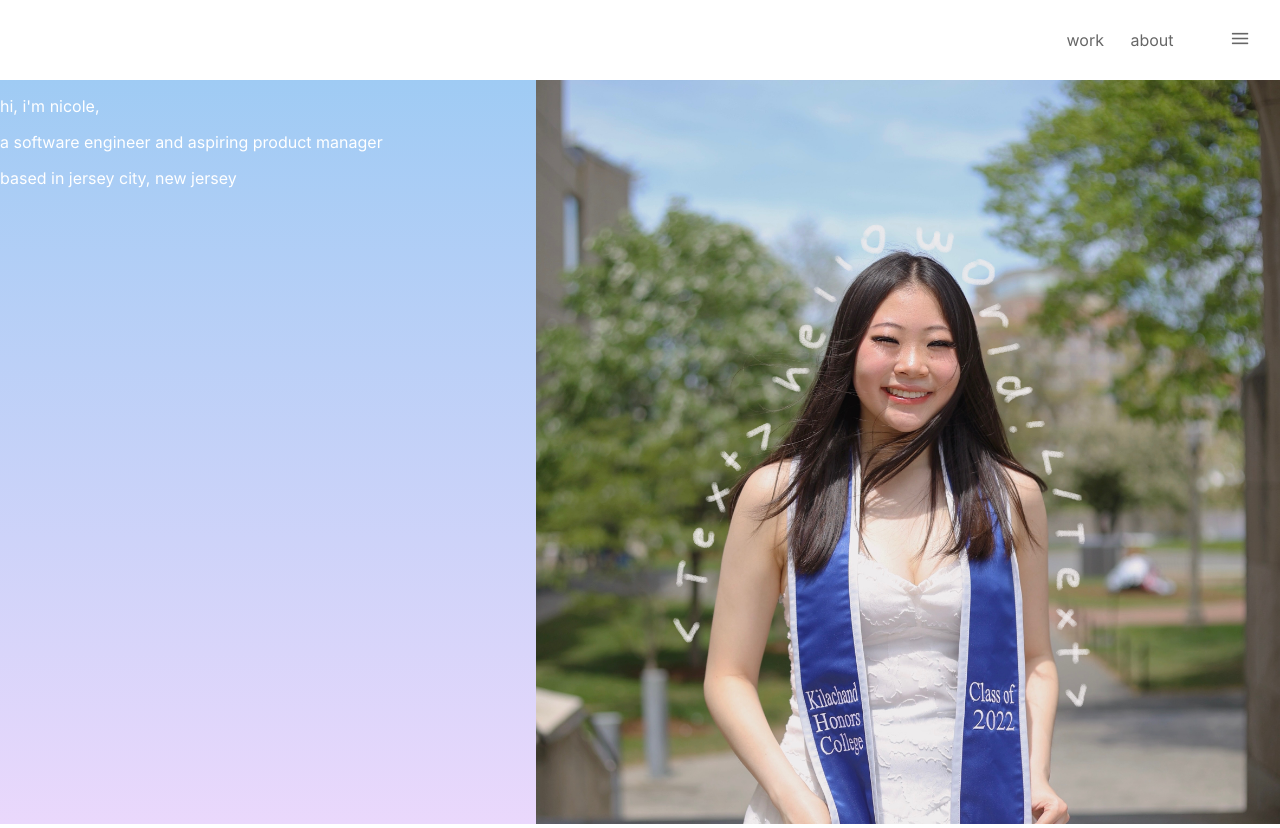
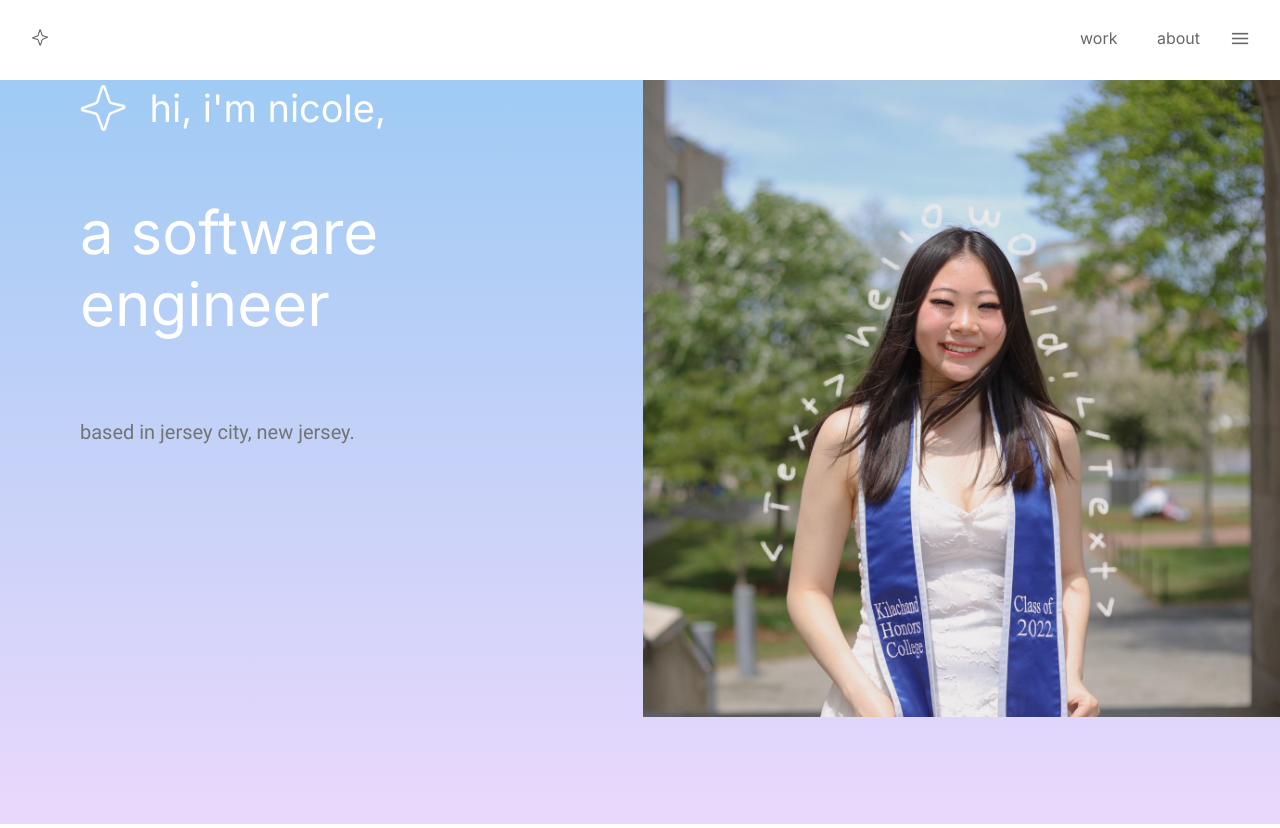
Before and after one commit to nicolekwon/this-is-nicole-kwon, a React (Create React App) app in the folder nicole-kwon-website/: page / in a window 1280 px wide. Both pictures are taken after a click on the button 1240 px from the left and 40 px from the top of the page. Built offline with nearby package versions, Linux system fonts and the light colour scheme.

Commit message:
Added routing

```diff
--- a/nicole-kwon-website/src/App.css
+++ b/nicole-kwon-website/src/App.css
@@ -1,7 +1,15 @@
+.sparkle {
+  position: fixed;
+  z-index: 6;
+  opacity: 0.5;
+  pointer-events: none;
+}
+
 .container {
   display: flex;
   flex-direction: column;
   align-content: flex-start;
+  overflow: hidden;
 }
 
 .navbar {
@@ -9,21 +17,44 @@
   height: 10vh;
   display: flex;
   flex-direction: row;
-  justify-content: flex-end;
+  justify-content: space-between;
+}
+
+.navstart {
+  display: flex;
+  justify-content: flex-start;
+  align-items: center;
+}
+
+.navend {
+  display: flex;
   text-align: center;
   align-items: center;
+  justify-content: flex-end;
+}
+
+.staroutline {
+  max-width: 30%;
+  max-height: 30%;
+  padding-bottom: 0.6vh;
+  padding-left: 4vh;
+  list-style-type: none;
+  text-decoration: none;
 }
 
 .navheaders {
   display: flex;
   flex-direction: row;
-  width: 20vh;
-  justify-content: space-evenly;
+  width: 15vh;
+  justify-content: space-between;
+  list-style-type: none;
 }
 
 .headers {
   font-family: "Inter-Regular";
   color: #666666;
+  padding-bottom: 0.6vh;
+  text-decoration: none;
 }
 
 .menu {
@@ -48,22 +79,47 @@
   justify-content: space-between;
 }
 
-.firstline {
+.star {
+  max-width: 6vh;
+  max-height: 6vh;
+  padding-right: 1vh;
+}
+
+.intro {
+  padding-left: 10vh;
+  padding-right: 10vh;
   display: flex;
   flex-direction: column;
 }
 
-.star {
-  max-width: 20%;
-  max-height: 20%;
+.firstline {
+  display: flex;
+  flex-direction: row;
+  align-items: center;
+  height: 7vh;
 }
 
-.intro {
+.intro1 {
+  padding-left: 2vh;
+  font-size: 38px;
   font-family: "EBGaramond-Regular";
   color: white;
+}
+
+.intro2 {
+  font-family: "EBGaramond-Regular";
+  font-size: 60px;
+  color: white;
+}
+
+.intro3 {
+  font-size: 20px;
+  font-family: "Roboto-Regular";
+  color: #737373;
 }
 
 .photo {
   max-width: 100%;
   max-height: 100%;
+  display: block;
 }
--- a/nicole-kwon-website/src/App.js
+++ b/nicole-kwon-website/src/App.js
@@ -3,10 +3,107 @@ import React from 'react';
 import Fade from 'react-reveal/Fade';
 import menu from './icons/menu.png';
 import star from './icons/star.png';
+import star_outline from './icons/star_outline.png';
 import photo from './icons/photo.jpg';
 import software_engineer from './icons/software_engineer.JPEG';
+import {
+  Link
+} from 'react-router-dom'
 
 function App() {
+  /*
+  // For sparkly cursor
+  let trailArr = [1, .9, .8, .5, .25, .6, .4, .3, .2];
+  var sparklesArr = [];
+
+  function trailAnimation(e, i, maxYTranslation) {
+    let elem = document.createElement('div');
+
+    elem = styleSparkle(elem, e, i);
+
+    elem.classList.add("sparkle");
+
+    document.body.appendChild(elem);
+
+    elem = addAnimationProperties(elem, i, maxYTranslation);
+
+    sparklesArr.push(elem);
+  }
+
+  function styleSparkle(elem, e, i) {
+    let j = (1 - i) * 50;
+    let size = Math.ceil(Math.random() * 10 * i) + 'px';
+
+    elem.style.top = e.pageY - window.scrollY + Math.round(Math.random() * j - j / 2) + 'px';
+    elem.style.left = e.pageX + Math.round(Math.random() * j - j / 2) + 'px';
+
+    elem.style.width = size;
+    elem.style.height = size;
+    elem.style.borderRadius = size;
+
+    elem.style.background = 'hsla(' +
+      Math.round(Math.random() * 160) + ', ' +
+      '60%, ' +
+      '90%, ' +
+      i + ')';
+
+    return elem;
+  }
+
+  function addAnimationProperties(elem, i, maxYTranslation) {
+    const ANIMATION_SPEED = 1000;
+    let lifeExpectancy = Math.round(Math.random() * i * ANIMATION_SPEED);
+
+    elem.maxYTranslation = maxYTranslation;
+    elem.animationSpeed = ANIMATION_SPEED;
+    elem.created = Date.now();
+    elem.diesAt = elem.created + lifeExpectancy;
+
+    return elem;
+  }
+
+  function moveSparkles() {
+    let remove = false;
+    let moveIndex = 0;
+    let sparkle;
+
+    for (let i = 0; i < sparklesArr.length; i++) {
+      sparkle = sparklesArr[i];
+      remove = sparkle.diesAt <= Date.now();
+
+      if (remove) {
+        document.body.removeChild(sparkle);
+      } else {
+        if (sparkle.maxYTranslation) {
+          let interpolation = calculateInterpolation(sparkle);
+          sparkle.style.transform = `translateY(${interpolation}px)`;
+        }
+
+        sparklesArr[moveIndex++] = sparkle;
+      }
+    }
+
+    sparklesArr.length = moveIndex;
+    requestAnimationFrame(moveSparkles);
+  }
+
+  function calculateInterpolation(sparkle) {
+    let currentMillis = Date.now();
+    let lifeProgress = (currentMillis - sparkle.created) / sparkle.animationSpeed;
+    let interpolation = sparkle.maxYTranslation * lifeProgress;
+
+    return interpolation;
+  }
+
+  window.addEventListener('mousemove', function (e) {
+    trailArr.forEach((i) => {trailAnimation(e, i)});
+
+    let maxYTranslation = '80';
+    trailArr.forEach((i) => {trailAnimation(e, i, maxYTranslation)});
+  }, false);
+
+  moveSparkles();
+  */
 
   React.useEffect(() => {
     document.body.style.overflow = "hidden";
@@ -19,21 +116,29 @@ function App() {
     <>
     <div className="container">
       <div className="navbar">
-        <Fade right when={change} duration={2000}>
-          <div className="navheaders">
-            <p className="headers"> work </p>
-            <p className="headers"> about </p>
-          </div>
-        </Fade>
-        <button className="menu" onClick={() => setChange(!change)}>
-          <img src={menu} className="menuicon" alt="menuicon"/>
-        </button>
+        <Link to="/this-is-nicole-kwon" className="navstart">
+          <img src={star_outline} alt="staroutline" className="staroutline"/>
+        </Link>
+        <div className="navend">
+          <Fade right when={change} duration={2000}>
+            <ul className="navheaders">
+              <li className="headers"><Link to="/work" className="headers">work</Link></li>
+              <li className="headers"><Link to="/about" className="headers">about</Link></li>
+            </ul>
+          </Fade>
+          <button className="menu" onClick={() => setChange(!change)}>
+            <img src={menu} className="menuicon" alt="menuicon"/>
+          </button>
+        </div>
       </div>
       <div className="body">
-        <div>
-          <p className="intro"> hi, i'm nicole, </p>
-          <p className="intro"> a software engineer and aspiring product manager </p>
-          <p className="intro"> based in jersey city, new jersey </p>
+        <div className="intro">
+          <div className="firstline">
+            <img src={star} className="star" alt="star"/>
+            <p className="intro1"> hi, i'm nicole, </p>
+          </div>
+          <p className="intro2"> a software engineer </p>
+          <p className="intro3"> based in jersey city, new jersey. </p>
         </div>
         <div>
           <img src={software_engineer} className="photo" alt="photo"/>
--- a/nicole-kwon-website/src/index.js
+++ b/nicole-kwon-website/src/index.js
@@ -4,11 +4,13 @@ import './index.css';
 import App from './App';
 import reportWebVitals from './reportWebVitals';
 
+import { BrowserRouter } from 'react-router-dom';
+
 const root = ReactDOM.createRoot(document.getElementById('root'));
 root.render(
-  <React.StrictMode>
+  <BrowserRouter>
     <App />
-  </React.StrictMode>
+  </BrowserRouter>
 );
 
 // If you want to start measuring performance in your app, pass a function
```
Also changed, not shown: nicole-kwon-website/src/icons/star.png, nicole-kwon-website/src/icons/star_outline.png (added).
